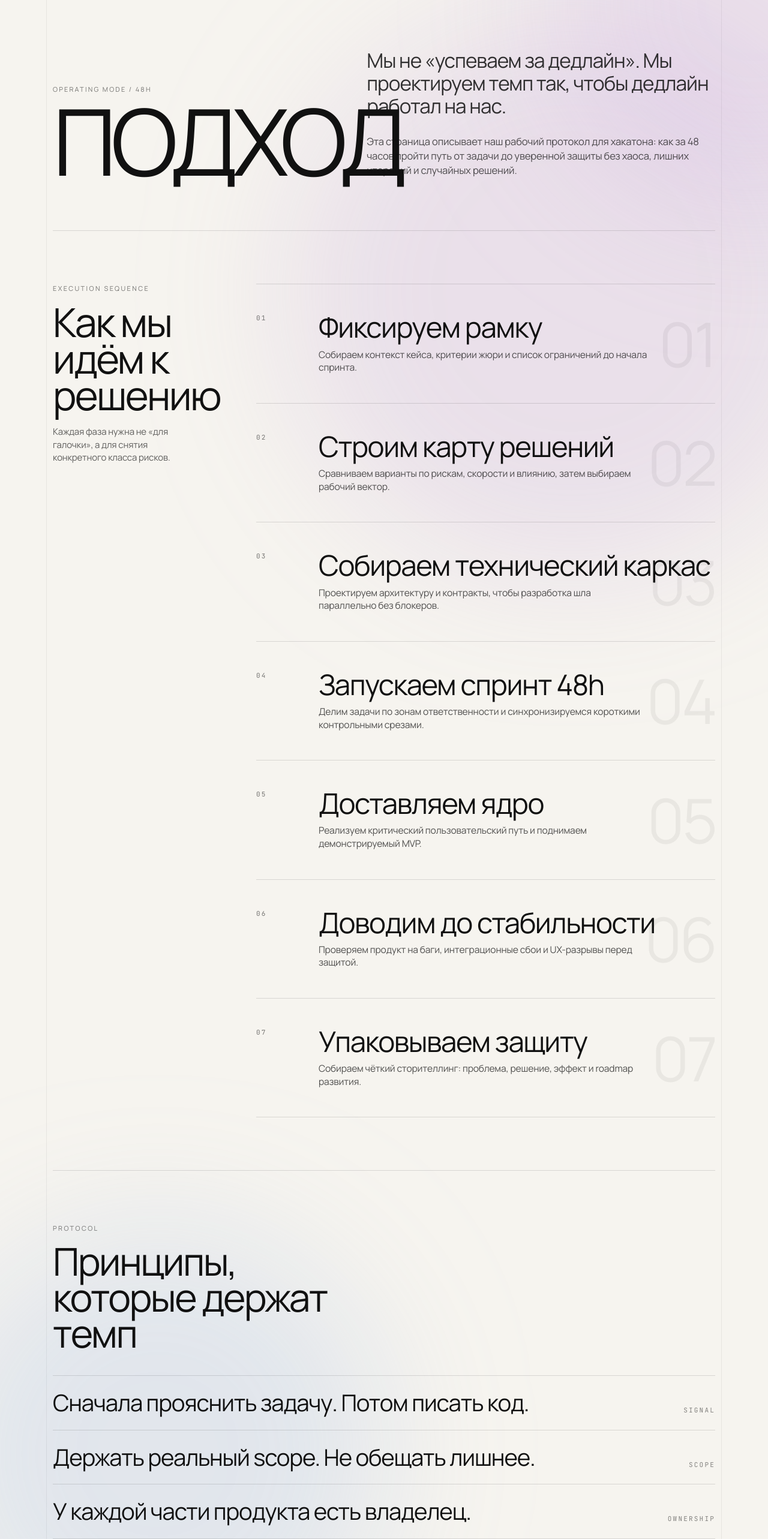
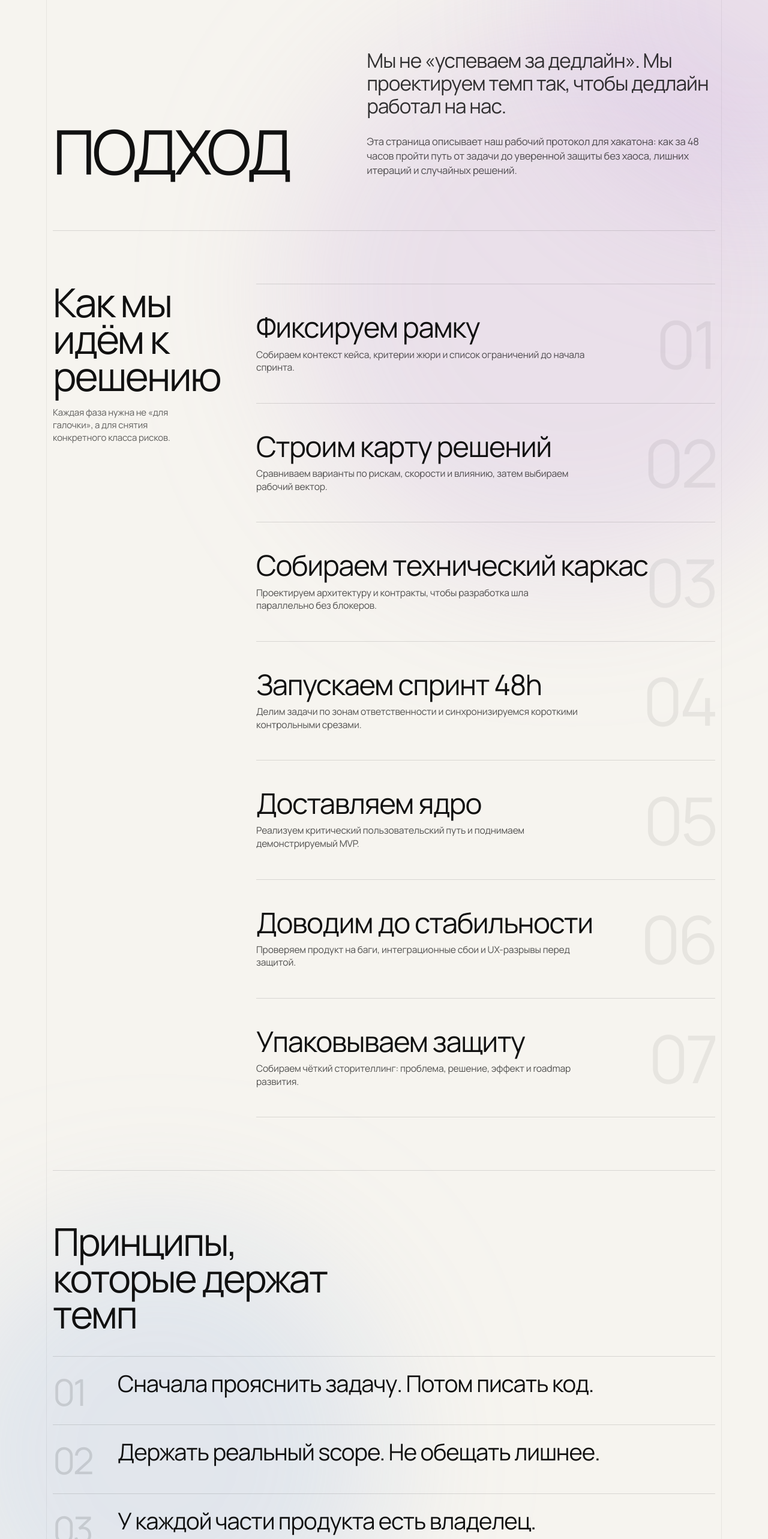
Before and after one commit to Stepa-Karpik/landing_1, a Next.js app: page /craft in a window 1280 px wide. Shown: the top 2566 px of the page at 60% size. Built offline with nearby package versions, Linux system fonts and the light colour scheme.

Commit message:
cosmetic fix

```diff
--- a/app/[slug]/page.tsx
+++ b/app/[slug]/page.tsx
@@ -94,7 +94,6 @@ export default async function RoutePage({ params }: RoutePageProps) {
       </header>
 
       <section className="relative z-10 mx-auto max-w-6xl px-6 py-[clamp(88px,10vh,120px)]">
-        <p className="text-[11px] tracking-[0.24em] text-[#111]/52 uppercase">{block.label}</p>
         <h1 className="mt-3 w-[108%] text-[clamp(44px,9vw,132px)] leading-[0.84] tracking-[-0.05em]">{detail.title}</h1>
         <p className="mt-5 max-w-[72ch] text-[clamp(17px,1.7vw,28px)] leading-[1.2] text-[#111]/82">{detail.subtitle}</p>
         <p className="mt-4 max-w-[76ch] text-base leading-relaxed text-[#111]/72">{detail.description}</p>
--- a/app/craft/page.tsx
+++ b/app/craft/page.tsx
@@ -163,19 +163,8 @@ export default function CraftPage() {
         <section className="relative pb-[clamp(88px,10vh,120px)]">
           <div className="grid gap-12 lg:grid-cols-[minmax(0,0.9fr)_minmax(0,1.1fr)] lg:items-end">
             <div>
-              <p
-                className="text-[11px] tracking-[0.2em] text-[#111]/56 uppercase"
-                style={{
-                  opacity: introVisible ? 1 : 0,
-                  transform: introVisible ? "translateY(0px)" : "translateY(24px)",
-                  transition: "opacity 620ms cubic-bezier(0.22,1,0.36,1), transform 620ms cubic-bezier(0.22,1,0.36,1)",
-                }}
-              >
-                Operating Mode / 48h
-              </p>
-
               <h1
-                className="mt-4 text-[clamp(64px,12vw,180px)] leading-[0.8] tracking-[-0.06em]"
+                className="text-[clamp(46px,8vw,126px)] leading-[0.86] tracking-[-0.05em]"
                 style={{
                   opacity: introVisible ? 1 : 0,
                   transform: introVisible ? "translateY(0px)" : "translateY(32px)",
@@ -210,8 +199,7 @@ export default function CraftPage() {
         <section className="border-t border-black/12 py-[clamp(88px,10vh,120px)]">
           <div className="grid gap-10 lg:grid-cols-[minmax(190px,0.27fr)_minmax(0,0.73fr)] lg:gap-14">
             <RevealBlock className="lg:sticky lg:top-12 lg:h-fit">
-              <p className="text-[11px] tracking-[0.22em] text-[#111]/56 uppercase">Execution Sequence</p>
-              <h2 className="mt-4 text-[clamp(34px,5.2vw,78px)] leading-[0.92] tracking-[-0.04em]">Как мы идём к решению</h2>
+              <h2 className="text-[clamp(34px,5.2vw,78px)] leading-[0.92] tracking-[-0.04em]">Как мы идём к решению</h2>
               <p className="mt-5 max-w-[26ch] text-[15px] leading-[1.42] text-[#111]/66">
                 Каждая фаза нужна не «для галочки», а для снятия конкретного класса рисков.
               </p>
@@ -243,16 +231,15 @@ export default function CraftPage() {
                       transition: { duration: 0.5, ease: EASE },
                     },
                   }}
-                  className="group relative grid gap-4 border-b border-black/12 py-9 last:border-b-0 md:grid-cols-[72px_minmax(0,1fr)] md:gap-8 md:py-12"
+                  className="group relative grid gap-4 border-b border-black/12 py-9 last:border-b-0 md:py-12"
                 >
-                  <p className="font-mono text-[11px] tracking-[0.2em] text-[#111]/56">{step.index}</p>
                   <div>
                     <h3 className="text-[clamp(24px,3.7vw,54px)] leading-[0.98] tracking-[-0.03em]">{step.title}</h3>
                     <p className="mt-3 max-w-[58ch] text-[clamp(15px,1.22vw,20px)] leading-[1.38] text-[#111]/72">
                       {step.description}
                     </p>
                   </div>
-                  <span className="pointer-events-none absolute right-0 top-1/2 hidden -translate-y-1/2 text-[clamp(58px,8vw,120px)] leading-none tracking-[-0.04em] text-black/5 transition-colors duration-300 group-hover:text-black/8 md:block">
+                  <span className="pointer-events-none absolute right-0 top-1/2 hidden -translate-y-1/2 text-[clamp(62px,8.6vw,128px)] leading-none tracking-[-0.05em] text-black/6 transition-colors duration-500 group-hover:text-black/10 md:block">
                     {step.index}
                   </span>
                 </motion.li>
@@ -263,8 +250,7 @@ export default function CraftPage() {
 
         <section className="border-t border-black/12 py-[clamp(88px,10vh,120px)]">
           <RevealBlock>
-            <p className="text-[11px] tracking-[0.22em] text-[#111]/56 uppercase">Protocol</p>
-            <h2 className="mt-4 max-w-[13ch] text-[clamp(34px,5vw,74px)] leading-[0.94] tracking-[-0.04em]">
+            <h2 className="max-w-[13ch] text-[clamp(34px,5vw,74px)] leading-[0.94] tracking-[-0.04em]">
               Принципы, которые держат темп
             </h2>
           </RevealBlock>
@@ -284,7 +270,7 @@ export default function CraftPage() {
             }}
             className="mt-10 border-y border-black/12"
           >
-            {protocolLines.map((line) => (
+            {protocolLines.map((line, index) => (
               <motion.li
                 key={line.id}
                 variants={{
@@ -295,10 +281,12 @@ export default function CraftPage() {
                     transition: { duration: 0.54, ease: EASE },
                   },
                 }}
-                className="grid gap-4 border-b border-black/12 py-6 last:border-b-0 md:grid-cols-[minmax(0,1fr)_auto] md:items-end"
+                className="grid gap-5 border-b border-black/12 py-6 last:border-b-0 md:grid-cols-[76px_minmax(0,1fr)] md:gap-8 md:items-start"
               >
+                <span className="pointer-events-none mt-1 block select-none text-[clamp(40px,4.8vw,62px)] leading-none tracking-[-0.06em] text-black/12">
+                  {String(index + 1).padStart(2, "0")}
+                </span>
                 <p className="text-[clamp(23px,3vw,44px)] leading-[1.08] tracking-[-0.03em]">{line.statement}</p>
-                <p className="font-mono text-[11px] tracking-[0.2em] text-[#111]/50 uppercase">{line.mark}</p>
               </motion.li>
             ))}
           </motion.ul>
@@ -312,16 +300,11 @@ export default function CraftPage() {
             className="relative overflow-hidden border border-black/12 bg-[#f8f5f0]/95 px-5 py-8 md:px-10 md:py-12"
           >
             <div className="pointer-events-none absolute -right-[12%] top-1/2 h-[280px] w-[280px] -translate-y-1/2 rounded-full border border-black/8" />
-            <p className="text-[11px] tracking-[0.22em] text-[#111]/56 uppercase">Final Statement</p>
-            <h2 className="mt-5 max-w-[12ch] text-[clamp(44px,8vw,126px)] leading-[0.86] tracking-[-0.05em]">
+            <h2 className="max-w-[12ch] text-[clamp(44px,8vw,126px)] leading-[0.86] tracking-[-0.05em]">
               48 часов это достаточный горизонт для сильного продукта.
             </h2>
             <p className="mt-7 max-w-[38ch] text-[clamp(18px,2.4vw,34px)] leading-[1.14] tracking-[-0.02em] text-[#111]/84">
               Когда команда действует как единая инженерная система.
-            </p>
-            <div className="mt-9 h-px w-full bg-black/12" />
-            <p className="mt-4 font-mono text-[11px] tracking-[0.14em] text-[#111]/52 uppercase">
-              Team Nerior / Approach Runtime
             </p>
           </motion.article>
         </section>
--- a/app/lyudi/page.tsx
+++ b/app/lyudi/page.tsx
@@ -450,6 +450,9 @@ export default function PeoplePage() {
                 boxShadow: `0 14px 32px rgba(0,0,0,${0.014 + focus * 0.03})`,
               }}
             >
+              <span className="pointer-events-none absolute right-[clamp(22px,2.9vw,38px)] top-[clamp(18px,2.4vw,30px)] text-[11px] tracking-[0.2em] text-[#111]/56 uppercase">
+                {person.status}
+              </span>
               <div className="grid h-full gap-[clamp(18px,2.3vw,34px)] md:grid-cols-[minmax(260px,0.36fr)_minmax(0,0.64fr)]">
                 <figure className="relative h-full min-h-[220px] overflow-hidden rounded-[26px] border border-black/12 bg-[#eceae5]">
                   {person.photoSrc ? (
@@ -462,14 +465,10 @@ export default function PeoplePage() {
                         className="object-cover"
                       />
                       <div className="pointer-events-none absolute inset-0 bg-gradient-to-t from-black/18 via-black/2 to-black/10" />
-                      <span className="absolute left-5 top-4 text-[10px] tracking-[0.18em] text-white/68 uppercase">Photo</span>
                       <span className="absolute left-5 bottom-4 text-[13px] tracking-[0.16em] text-white/76 uppercase">{person.monogram}</span>
                     </>
                   ) : (
                     <>
-                      <span className="absolute left-5 top-4 text-[10px] tracking-[0.18em] text-[#111]/44 uppercase">
-                        Photo placeholder
-                      </span>
                       <span className="absolute left-5 bottom-5 text-[clamp(42px,5.8vw,94px)] leading-[0.86] tracking-[-0.04em] text-[#111]/82">
                         {person.monogram}
                       </span>
@@ -478,10 +477,6 @@ export default function PeoplePage() {
                 </figure>
 
                 <div className="flex min-h-0 flex-col">
-                  <div className="flex items-center justify-between gap-3 text-[11px] tracking-[0.2em] text-[#111]/56 uppercase">
-                    <span>#{person.number}</span>
-                    <span>{person.status}</span>
-                  </div>
 
                   <h2
                     className="mt-6 text-[clamp(34px,4.2vw,62px)] leading-[0.92] tracking-[-0.04em]"
```
Also changed, not shown: app/sostav/page.tsx (+2 -11 lines), app/stek/page.tsx (+0 -7 lines).
